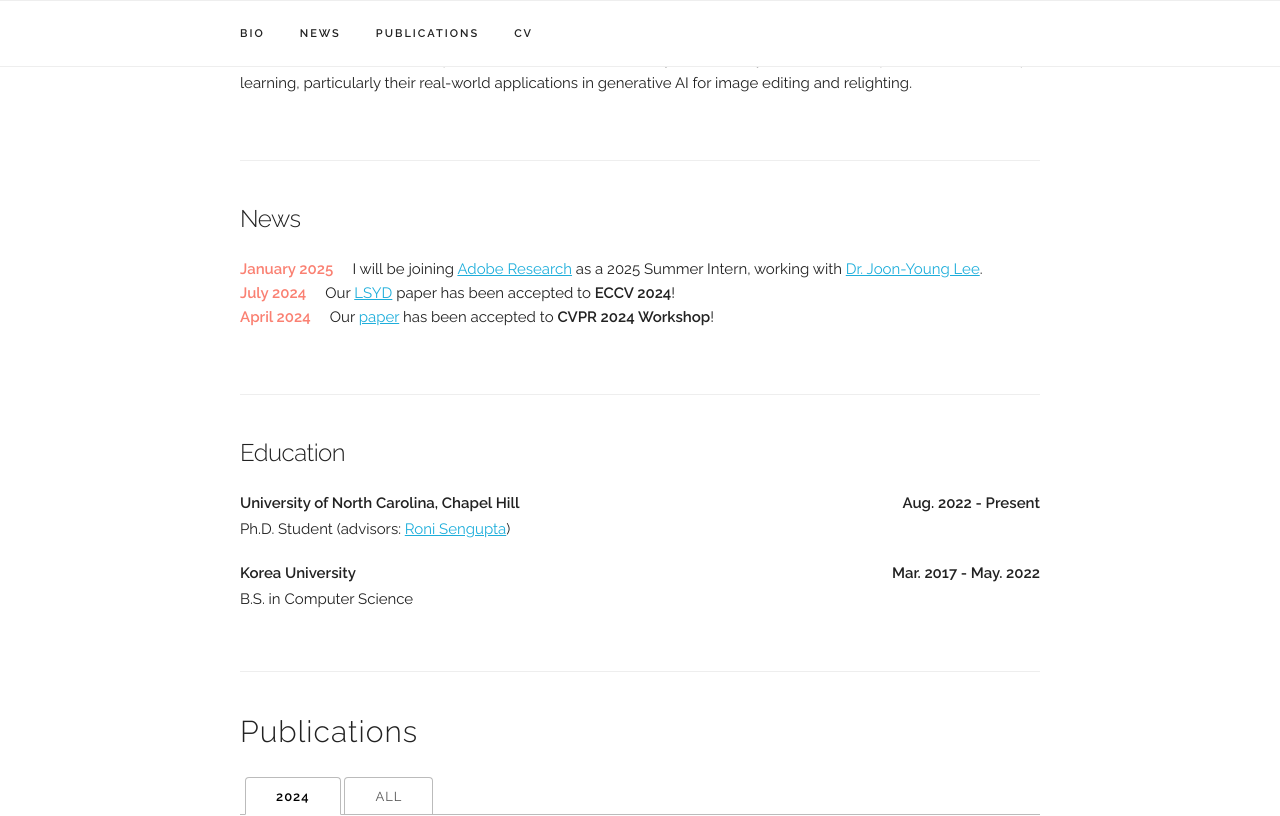
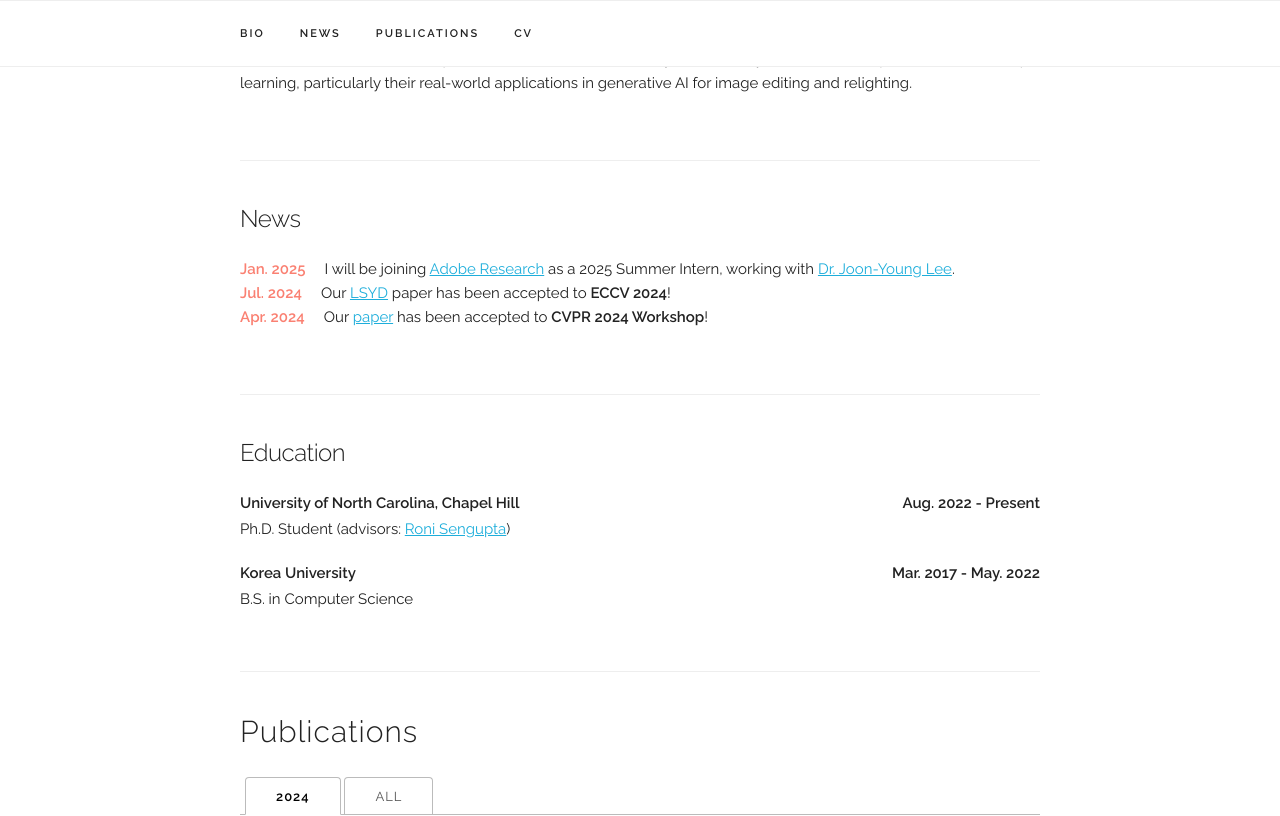
Before and after one commit to chedgekorea/chedgekorea.github.io, a Jekyll site: the page built from index.html, in a window 1280 px wide and 900 px high, scrolled down 438 px, cut to the strip 0-816 px from the top of the window. Built offline with Jekyll 4.4.1, drawn with Linux system fonts in a browser that asks for light colours; some web fonts are replaced.

Commit message:
Update index.html

```diff
--- a/index.html
+++ b/index.html
@@ -22,15 +22,15 @@ title: Home
 <div class="docs-section">
 	<h5>News</h5>
 	<div class="col-12 col-md-12 text-md-left no-padding">
-		<b class="bbold" style="color:#fa8072;">January 2025</b>&nbsp;&nbsp;&nbsp;&nbsp;
+		<b class="bbold" style="color:#fa8072;">Jan. 2025</b>&nbsp;&nbsp;&nbsp;&nbsp;
 		I will be joining <a href="https://research.adobe.com">Adobe Research</a> as a 2025 Summer Intern, working with <a href="https://joonyoung-cv.github.io">Dr. Joon-Young Lee</a>.
 	</div>
 	<div class="col-12 col-md-12 text-md-left no-padding">
-		<b class="bbold" style="color:#fa8072;">July 2024</b>&nbsp;&nbsp;&nbsp;&nbsp;
+		<b class="bbold" style="color:#fa8072;">Jul. 2024</b>&nbsp;&nbsp;&nbsp;&nbsp;
 		Our <a href="https://chedgekorea.github.io/relighting/">LSYD</a> paper has been accepted to <b>ECCV 2024</b>!
 	</div>
 	<div class="col-12 col-md-12 text-md-left no-padding">
-	  <b class="bbold" style="color:#fa8072;">April 2024</b>&nbsp;&nbsp;&nbsp;&nbsp;
+	  <b class="bbold" style="color:#fa8072;">Apr. 2024</b>&nbsp;&nbsp;&nbsp;&nbsp;
 	  Our <a href="https://openaccess.thecvf.com/content/CVPR2024W/WMF/papers/Choi_Building_Secure_and_Engaging_Video_Communication_by_Using_Monitor_Illumination_CVPRW_2024_paper.pdf">paper</a> has been accepted to <b>CVPR 2024 Workshop</b>!
 	</div>
   </div>
```
